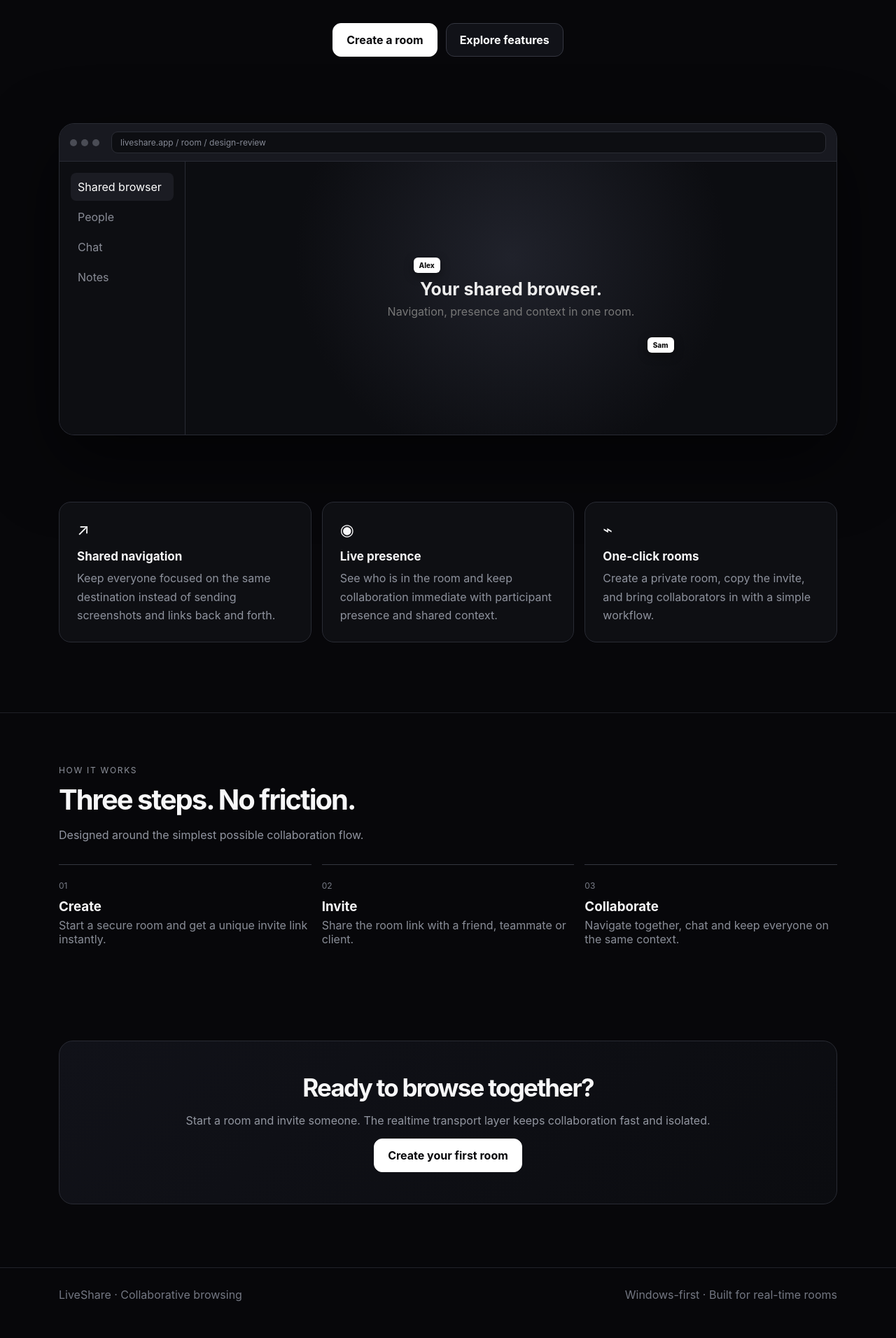
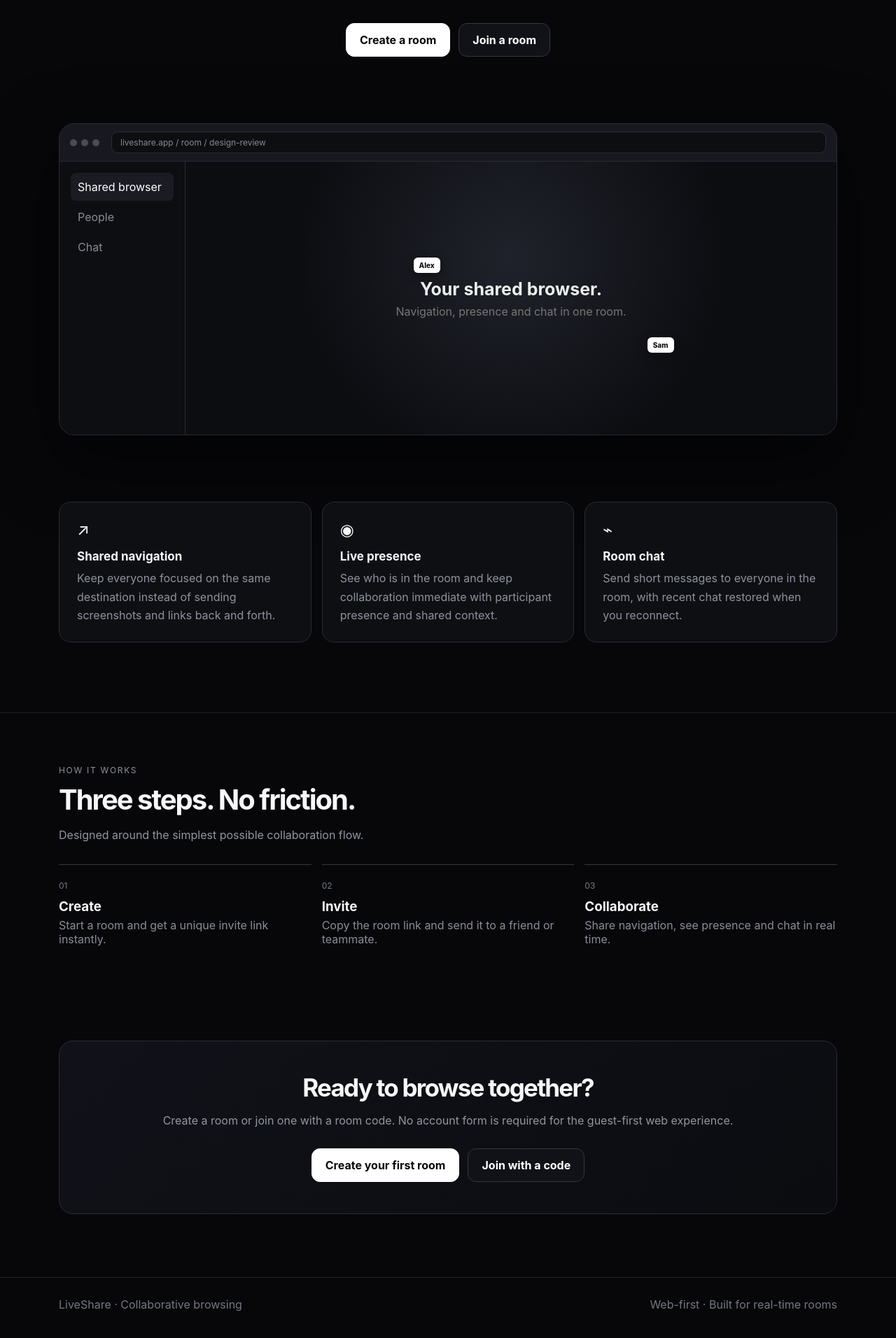
Before and after one commit to Inflare12/heelo, a Next.js app: page / in a window 1280 px wide. Shown: the part 466-2378 px from the top of the page at 70% size. Built offline with nearby package versions, Linux system fonts and the light colour scheme.

Commit message:
feat: add room join flow to web app

```diff
--- a/app/page.tsx
+++ b/app/page.tsx
@@ -14,17 +14,28 @@ function makeRoomCode(name: string) {
 export default function Home() {
   const router = useRouter();
   const [open, setOpen] = useState(false);
+  const [mode, setMode] = useState<"create" | "join">("create");
   const [name, setName] = useState("");
+  const [roomCode, setRoomCode] = useState("");
   const [busy, setBusy] = useState(false);
   const [error, setError] = useState("");
 
-  const createRoom = async () => {
+  const startRoom = async () => {
     if (busy) return;
     setBusy(true); setError("");
     const supabase = getSupabase();
     if (!supabase) { setError("LiveShare is not configured. Please try again later."); setBusy(false); return; }
     const { session, error: authError } = await ensureSession(supabase);
     if (authError || !session) { setError("Could not start a secure session. Please try again later."); setBusy(false); return; }
+
+    if (mode === "join") {
+      const code = roomCode.trim().toLowerCase().replace(/^.*\/room\//, "").replace(/[^a-z0-9-]/g, "");
+      if (!code) { setError("Enter a room code or paste a LiveShare room link."); setBusy(false); return; }
+      const { data, error: joinError } = await supabase.rpc("join_room", { p_code: code });
+      if (joinError || !data) { setError("That room does not exist or has expired."); setBusy(false); return; }
+      setBusy(false); setOpen(false); router.push(`/room/${encodeURIComponent(code)}`); return;
+    }
+
     const code = makeRoomCode(name);
     const title = name.trim().slice(0, 80) || "LiveShare room";
     const { data: room, error: insertError } = await supabase.from("rooms").insert({ code, title, host_user_id: session.user.id, current_url: "https://example.com" }).select("id, code").single();
@@ -34,18 +45,21 @@ export default function Home() {
     setBusy(false); setOpen(false); router.push(`/room/${encodeURIComponent(room.code)}`);
   };
 
+  const showCreate = () => { setMode("create"); setError(""); setOpen(true); };
+  const showJoin = () => { setMode("join"); setError(""); setOpen(true); };
+
   return (
     <div className="page">
       <nav className="nav"><div className="container navInner"><div className="brand"><span className="brandDot" />LiveShare</div><div className="navLinks"><a href="#features">Features</a><a href="#how">How it works</a><a href="#start">Get started</a></div></div></nav>
       <main>
-        <section className="hero"><div className="container"><span className="pill">● Secure real-time collaborative browsing</span><h1>Browse together.<br />Actually together.</h1><p>LiveShare gives teams and friends a shared browser room where everyone can stay in sync, communicate and work from the same destination.</p><div className="actions"><button className="btn primary" onClick={() => { setError(""); setOpen(true); }}>Create a room</button><a className="btn" href="#features">Explore features</a></div></div></section>
-        <section className="container"><div className="demo"><div className="chrome"><div className="traffic"><span /><span /><span /></div><div className="address">liveshare.app / room / design-review</div></div><div className="demoBody"><aside className="side"><div className="active">Shared browser</div><div>People</div><div>Chat</div><div>Notes</div></aside><div className="shared"><div className="sharedCenter"><b>Your shared browser.</b>Navigation, presence and context in one room.</div><span className="cursor c1">Alex</span><span className="cursor c2">Sam</span></div></div></div>
-          <div className="features" id="features"><article className="card"><div className="icon">↗</div><h3>Shared navigation</h3><p>Keep everyone focused on the same destination instead of sending screenshots and links back and forth.</p></article><article className="card"><div className="icon">◉</div><h3>Live presence</h3><p>See who is in the room and keep collaboration immediate with participant presence and shared context.</p></article><article className="card"><div className="icon">⌁</div><h3>One-click rooms</h3><p>Create a private room, copy the invite, and bring collaborators in with a simple workflow.</p></article></div></section>
-        <section className="section" id="how"><div className="container"><div className="sectionHead"><span className="eyebrow">How it works</span><h2>Three steps. No friction.</h2><p>Designed around the simplest possible collaboration flow.</p></div><div className="steps"><div className="step"><span className="num">01</span><h3>Create</h3><p>Start a secure room and get a unique invite link instantly.</p></div><div className="step"><span className="num">02</span><h3>Invite</h3><p>Share the room link with a friend, teammate or client.</p></div><div className="step"><span className="num">03</span><h3>Collaborate</h3><p>Navigate together, chat and keep everyone on the same context.</p></div></div></div></section>
-        <section className="container" id="start"><div className="cta"><h2>Ready to browse together?</h2><p>Start a room and invite someone. The realtime transport layer keeps collaboration fast and isolated.</p><button className="btn primary" onClick={() => { setError(""); setOpen(true); }}>Create your first room</button></div></section>
+        <section className="hero"><div className="container"><span className="pill">● Secure real-time collaborative browsing</span><h1>Browse together.<br />Actually together.</h1><p>LiveShare gives teams and friends a shared browser room where everyone can stay in sync, communicate and work from the same destination.</p><div className="actions"><button className="btn primary" onClick={showCreate}>Create a room</button><button className="btn" onClick={showJoin}>Join a room</button></div></div></section>
+        <section className="container"><div className="demo"><div className="chrome"><div className="traffic"><span /><span /><span /></div><div className="address">liveshare.app / room / design-review</div></div><div className="demoBody"><aside className="side"><div className="active">Shared browser</div><div>People</div><div>Chat</div></aside><div className="shared"><div className="sharedCenter"><b>Your shared browser.</b>Navigation, presence and chat in one room.</div><span className="cursor c1">Alex</span><span className="cursor c2">Sam</span></div></div></div>
+          <div className="features" id="features"><article className="card"><div className="icon">↗</div><h3>Shared navigation</h3><p>Keep everyone focused on the same destination instead of sending screenshots and links back and forth.</p></article><article className="card"><div className="icon">◉</div><h3>Live presence</h3><p>See who is in the room and keep collaboration immediate with participant presence and shared context.</p></article><article className="card"><div className="icon">⌁</div><h3>Room chat</h3><p>Send short messages to everyone in the room, with recent chat restored when you reconnect.</p></article></div></section>
+        <section className="section" id="how"><div className="container"><div className="sectionHead"><span className="eyebrow">How it works</span><h2>Three steps. No friction.</h2><p>Designed around the simplest possible collaboration flow.</p></div><div className="steps"><div className="step"><span className="num">01</span><h3>Create</h3><p>Start a room and get a unique invite link instantly.</p></div><div className="step"><span className="num">02</span><h3>Invite</h3><p>Copy the room link and send it to a friend or teammate.</p></div><div className="step"><span className="num">03</span><h3>Collaborate</h3><p>Share navigation, see presence and chat in real time.</p></div></div></div></section>
+        <section className="container" id="start"><div className="cta"><h2>Ready to browse together?</h2><p>Create a room or join one with a room code. No account form is required for the guest-first web experience.</p><div className="actions"><button className="btn primary" onClick={showCreate}>Create your first room</button><button className="btn" onClick={showJoin}>Join with a code</button></div></div></section>
       </main>
-      <footer className="footer"><div className="container footerInner"><span>LiveShare · Collaborative browsing</span><span>Windows-first · Built for real-time rooms</span></div></footer>
-      {open && <div className="modalBackdrop" role="dialog" aria-modal="true" aria-labelledby="create-title" onMouseDown={e => { if (e.target === e.currentTarget && !busy) setOpen(false); }}><div className="modal"><h3 id="create-title">Create a room</h3><p>Choose a short room name. LiveShare adds a secure random suffix.</p><input className="input" maxLength={24} autoFocus value={name} disabled={busy} onChange={e => setName(e.target.value)} onKeyDown={e => { if (e.key === "Enter") void createRoom(); }} placeholder="e.g. design-review" />{error && <div className="notice" role="alert">{error}</div>}<div className="modalActions"><button className="btn" disabled={busy} onClick={() => setOpen(false)}>Cancel</button><button className="btn primary" disabled={busy} onClick={() => void createRoom()}>{busy ? "Creating…" : "Create room"}</button></div></div></div>}
+      <footer className="footer"><div className="container footerInner"><span>LiveShare · Collaborative browsing</span><span>Web-first · Built for real-time rooms</span></div></footer>
+      {open && <div className="modalBackdrop" role="dialog" aria-modal="true" aria-labelledby="create-title" onMouseDown={e => { if (e.target === e.currentTarget && !busy) setOpen(false); }}><div className="modal"><h3 id="create-title">{mode === "create" ? "Create a room" : "Join a room"}</h3><p>{mode === "create" ? "Choose a short room name. LiveShare adds a random suffix." : "Paste a room link or enter the room code."}</p>{mode === "create" ? <input className="input" maxLength={24} autoFocus value={name} disabled={busy} onChange={e => setName(e.target.value)} onKeyDown={e => { if (e.key === "Enter") void startRoom(); }} placeholder="e.g. design-review" /> : <input className="input" maxLength={120} autoFocus value={roomCode} disabled={busy} onChange={e => setRoomCode(e.target.value)} onKeyDown={e => { if (e.key === "Enter") void startRoom(); }} placeholder="e.g. design-review-k4x2p9" />}{error && <div className="notice" role="alert">{error}</div>}<div className="modalActions"><button className="btn" disabled={busy} onClick={() => setOpen(false)}>Cancel</button><button className="btn primary" disabled={busy} onClick={() => void startRoom()}>{busy ? "Please wait…" : mode === "create" ? "Create room" : "Join room"}</button></div><button className="modalSwitch" disabled={busy} onClick={() => { setMode(mode === "create" ? "join" : "create"); setError(""); }}>{mode === "create" ? "Have a room code? Join instead" : "Need a room? Create one instead"}</button></div></div>}
     </div>
   );
 }
```
